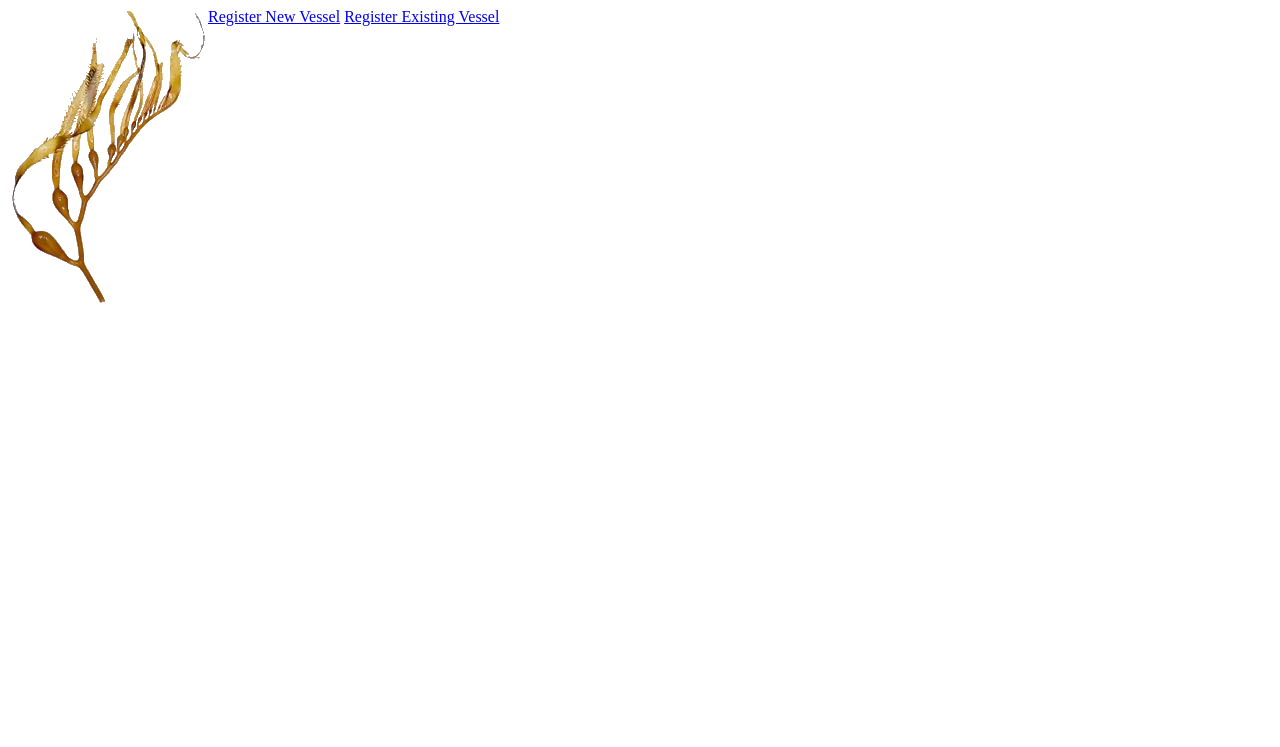
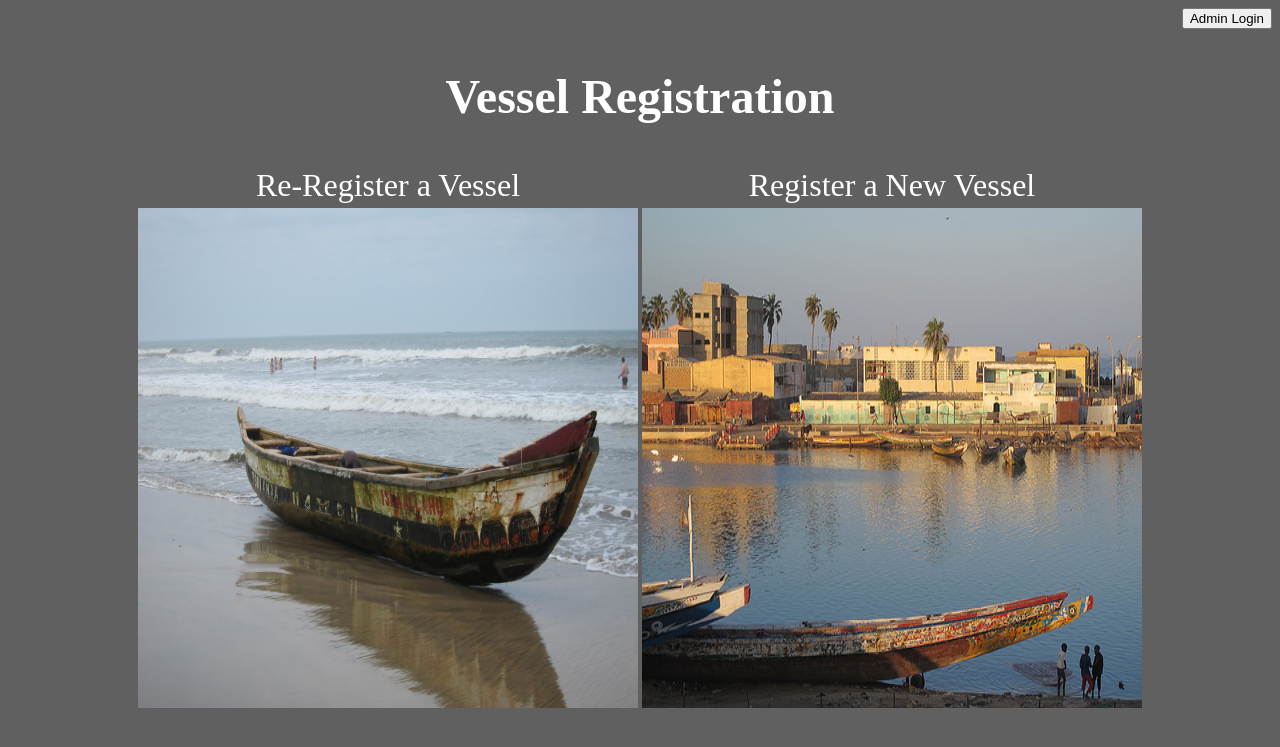
Before and after one commit to rgreen1207/FisHackathon-2014-Web, a PHP site: page / in a window 1280 px wide. Shown: the top 747 px of the page. Run offline with PHP 8.4, Linux system fonts and the light colour scheme.

Commit message:
Added images, admin, and index

```diff
--- a/index.php
+++ b/index.php
@@ -1,33 +1,53 @@
 <!DOCTYPE html>
-<html>
+<html lang="en">
 	<head>
 		<meta charset="utf-8">
+
+		<!-- Always force latest IE rendering engine (even in intranet) & Chrome Frame
+		Remove this if you use the .htaccess -->
+		<meta http-equiv="X-UA-Compatible" content="IE=edge,chrome=1">
+
 		<title>Vessel Registration</title>
+		<meta name="description" content="">
+		<meta name="author" content="Ryan">
+
 		<meta name="viewport" content="width=device-width; initial-scale=1.0">
-		<style>
-			body{
-				background: #ffffff;
+
+        <style>
+   			input[type="text"]
+			{
+    			width:200px
+			}
+			body
+			{
+				background: #606060;
 				color: white;
-			}
-			#container{
+		}
+    	</style>
+	</head>
 
-			}
-			input[type="text"]{
-				width:200px
-			}
-			#leftSide, #rightSide{
-				float: left;
-			}
-		</style>
-	</head>
 	<body>
-		<div id="container">
-			<div id="leftSide">
-				<img id="kelpLogo" src="Images/kelp.png" alt="Main page kelp logo" />
+		<div>
+			<div align="right">
+			<form method="link" action="admin.php">
+				<input align="right" type="submit" value="Admin Login">
+			</form>
 			</div>
-			<div id="rightSide">
-				<a href="new.php">Register New Vessel</a>
-				<a href="existing.php">Register Existing Vessel</a>
+			<nav>
+				<table align="center"><caption align="center" style="font-size: 2em"><h1>Vessel Registration</h1></caption><tr>
+					<td align="center" style="font-size:2em">Re-Register a Vessel</td>
+					<td td align="center" style="font-size:2em">Register a New Vessel</td></tr><tr>
+					<td>
+						<a href="existing.php" onclick=existing.php><img src="images/rereg.jpg" width="500px" height="500px"></a>
+					</td>
+					<td>
+						<a href="new.php" onclick=existing.php><img src="images/new.jpg" width="500px" height="500px"></a>
+					</td>
+				</tr></table>
+			</nav>
+
+			<div>
+
 			</div>
 		</div>
 	</body>
```
Also changed, not shown: Images/new.jpg (added), Images/rereg.jpg (added).
